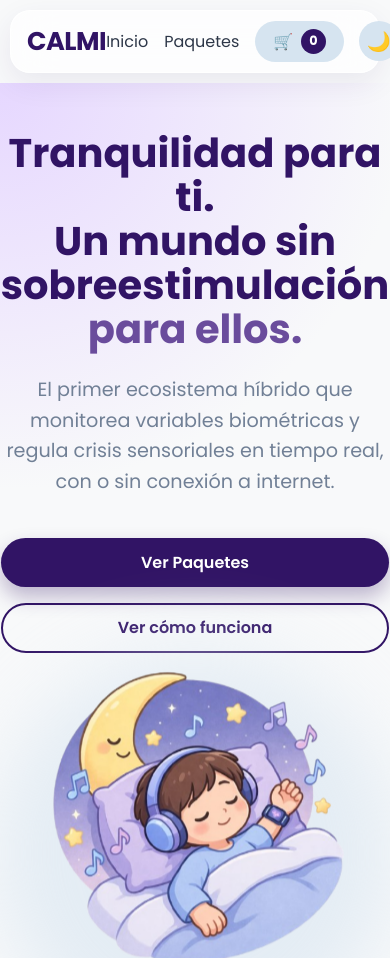
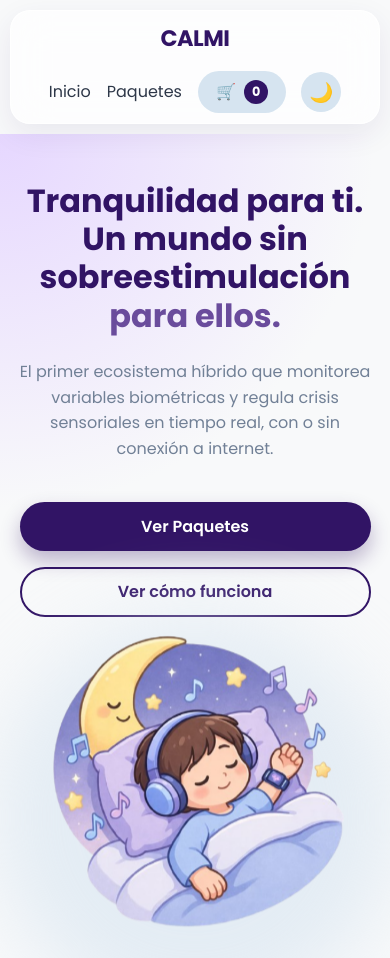
Before and after one commit to mariafernandagarcifelix-collab/Calmi-ecommerce, a website: page index.html in a window 390 px wide. Shown: the top 958 px of the page. Drawn offline with Linux system fonts and the light colour scheme.

Commit message:
Arreglo del diseño responsivo

```diff
--- a/assets/css/styles.css
+++ b/assets/css/styles.css
@@ -237,17 +237,37 @@ ul {
     .navbar {
         top: 10px;
         margin: 10px;
-        padding: 0.8rem 1.5rem;
+        padding: 0.8rem 1rem; /* Reducimos el padding horizontal */
         border-radius: 20px;
+        /* Cambiamos a flex-direction column para apilar elementos si no caben */
+        flex-direction: row;
+        flex-wrap: wrap; /* Permitimos que los elementos pasen a la siguiente línea */
+        justify-content: center; /* Centramos todo */
+        gap: 10px; /* Espacio entre elementos cuando se apilan */
+    }
+
+    .navbar > div {
+        /* Aseguramos que el contenedor de enlaces y botones se ajuste bien */
+        width: 100%;
+        justify-content: center;
+        flex-wrap: wrap;
+    }
+
+    .logo {
+        font-size: 1.4rem; /* Logo un poco más pequeño */
+        width: 100%; /* Forzamos al logo a estar en su propia línea en móviles muy pequeños */
+        justify-content: center; /* Centramos el logo */
+        margin-bottom: 5px;
     }
 
     .nav-links {
         gap: 1rem;
+        flex-wrap: wrap; /* Permite que los enlaces se apilen si es necesario */
+        justify-content: center;
     }
 
     .cart-texto {
         display: none;
-        /* Oculta la palabra "Carrito" en móviles para ahorrar espacio */
     }
 }
 
@@ -1594,7 +1614,21 @@ html { scroll-behavior: smooth; }
 
 @media (max-width: 900px) {
     /* --- 1. Ajustes Generales de Texto y Botones --- */
-    .hero-text h1 { font-size: 2.5rem; }
+    .hero-text h1 {
+        font-size: 2rem; /* Antes estaba en 2.5rem */
+        line-height: 1.2;
+    }
+
+    /* Aseguramos que el contenedor hero se ajuste */
+    .hero-moderno {
+        padding: 4rem 5%;
+        text-align: center; /* Asegura que todo el texto esté centrado */
+    }
+
+    .hero-text p {
+         font-size: 1rem; /* Texto descriptivo un poco más pequeño */
+    }
+
     .producto-info h1 { font-size: 2.2rem; }
     .tienda-header h1 { font-size: 2.2rem; }
     .seccion-tecnologia h2, .seccion-pricing h2 { font-size: 2rem; }
```
Also changed, not shown: assets/img/kit-premium.png.
